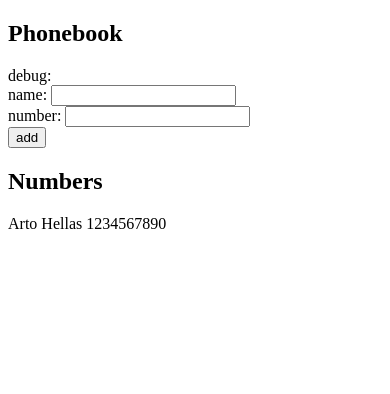
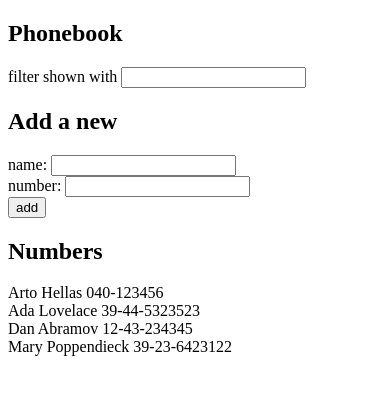
Before and after one commit to croobat/fullstackopen, a React (Vite) app in the folder part2/phonebook/: page / in a window 390 px wide. Shown: the top 394 px of the page. Built offline with nearby package versions, Linux system fonts and the light colour scheme.

Commit message:
feat(part2/phonebook): add search filter
exercise 2.9

```diff
--- a/part2/phonebook/src/App.jsx
+++ b/part2/phonebook/src/App.jsx
@@ -1,9 +1,19 @@
 import { useState } from 'react';
 
 const App = () => {
-  const [persons, setPersons] = useState([{ name: 'Arto Hellas', number: '1234567890', id: 1 }]);
+  const [persons, setPersons] = useState([
+    { name: 'Arto Hellas', number: '040-123456', id: 1 },
+    { name: 'Ada Lovelace', number: '39-44-5323523', id: 2 },
+    { name: 'Dan Abramov', number: '12-43-234345', id: 3 },
+    { name: 'Mary Poppendieck', number: '39-23-6423122', id: 4 },
+  ]);
   const [newName, setNewName] = useState('');
   const [newNumber, setNewNumber] = useState('');
+  const [searchName, setSearchName] = useState('');
+
+  const handleSearchName = (event) => {
+    setSearchName(event.target.value);
+  };
 
   const handleNameChange = (event) => {
     setNewName(event.target.value);
@@ -33,10 +43,17 @@ const App = () => {
     setNewNumber('');
   };
 
+  const shownPersons = persons.filter((person) => {
+    return person.name.toLowerCase().includes(searchName.toLowerCase());
+  });
+
   return (
     <div>
       <h2>Phonebook</h2>
-      <div>debug: {newNumber}</div>
+      <div>
+        filter shown with <input value={searchName} onChange={handleSearchName} />
+      </div>
+      <h2>Add a new</h2>
       <form>
         <div>
           name: <input value={newName} onChange={handleNameChange} />
@@ -51,8 +68,12 @@ const App = () => {
         </div>
       </form>
       <h2>Numbers</h2>
-      {persons.map((person) => {
-        return <div key={person.id}>{person.name} {person.number}</div>;
+      {shownPersons.map((person) => {
+        return (
+          <div key={person.id}>
+            {person.name} {person.number}
+          </div>
+        );
       })}
     </div>
   );
```
